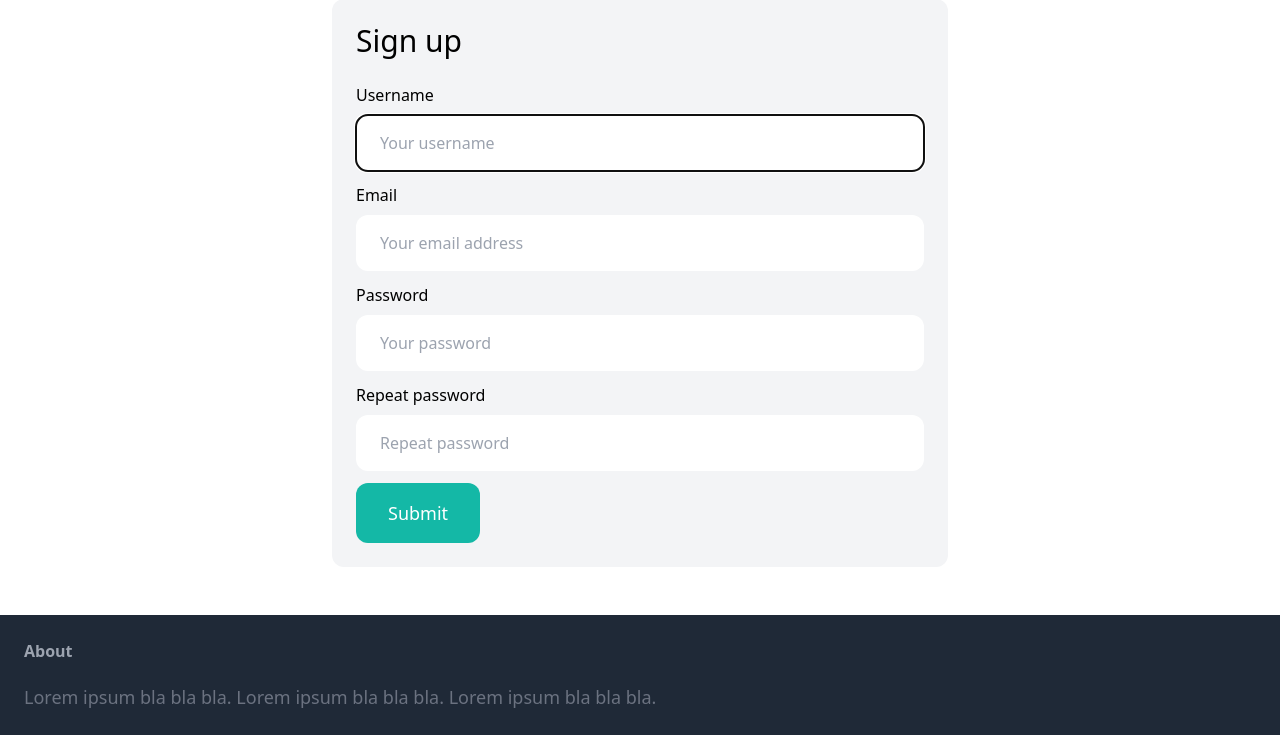
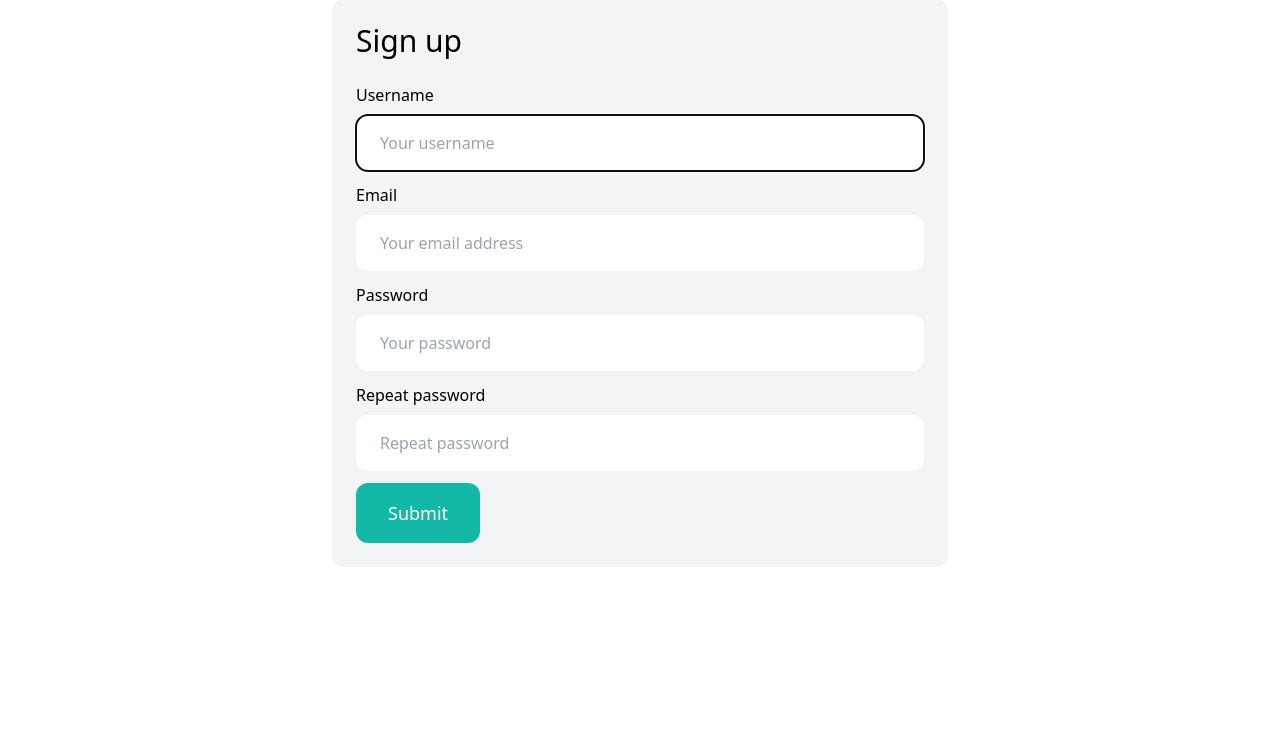
Before and after one commit to gcivil-nyu-org/wed-fall24-team2, a Django app: page /signup/ in a window 1280 px wide. Shown: the part 150-885 px from the top of the page. After the commit the page ends 693 px from the top, so only its background shows below. Run offline with Django 4.2, Linux system fonts and the light colour scheme; some libraries are stand-ins or nearby versions.

Commit message:
no about footer, database still not connected

```diff
--- a/soundscape/templates/soundscape/base.html
+++ b/soundscape/templates/soundscape/base.html
@@ -29,13 +29,5 @@
             {% block content %}
             {% endblock %}
         </div>
-
-        <footer class="py-6 px-6 flex justify-between bg-gray-800">
-            <div class="w-2/3 pr-10">
-                <h3 class="mb-5 font-semibold text-gray-400">About</h3>
-
-                <p class="text-lg text-gray-500">Lorem ipsum bla bla bla. Lorem ipsum bla bla bla. Lorem ipsum bla bla bla.</p>
-            </div>
-        </footer>
     </body>
 </html>
```
